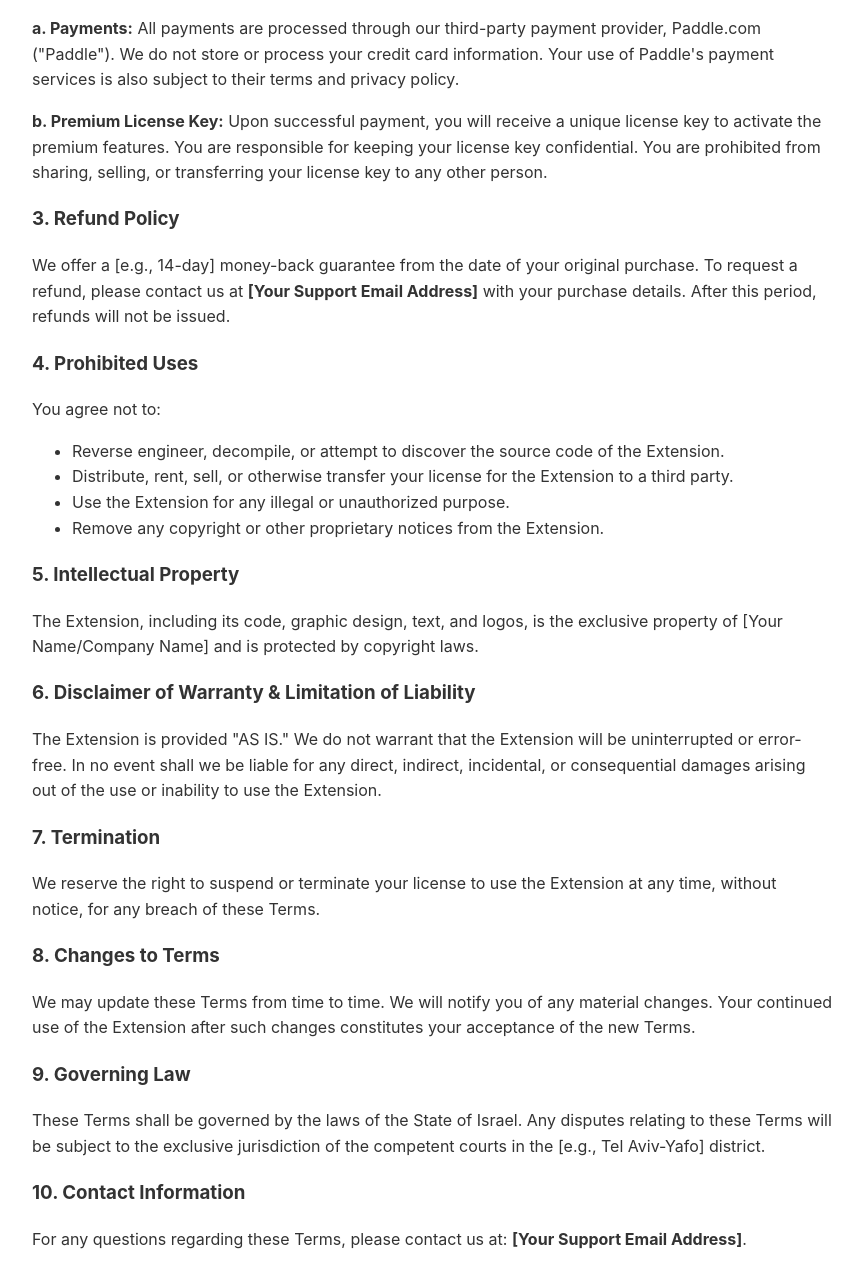
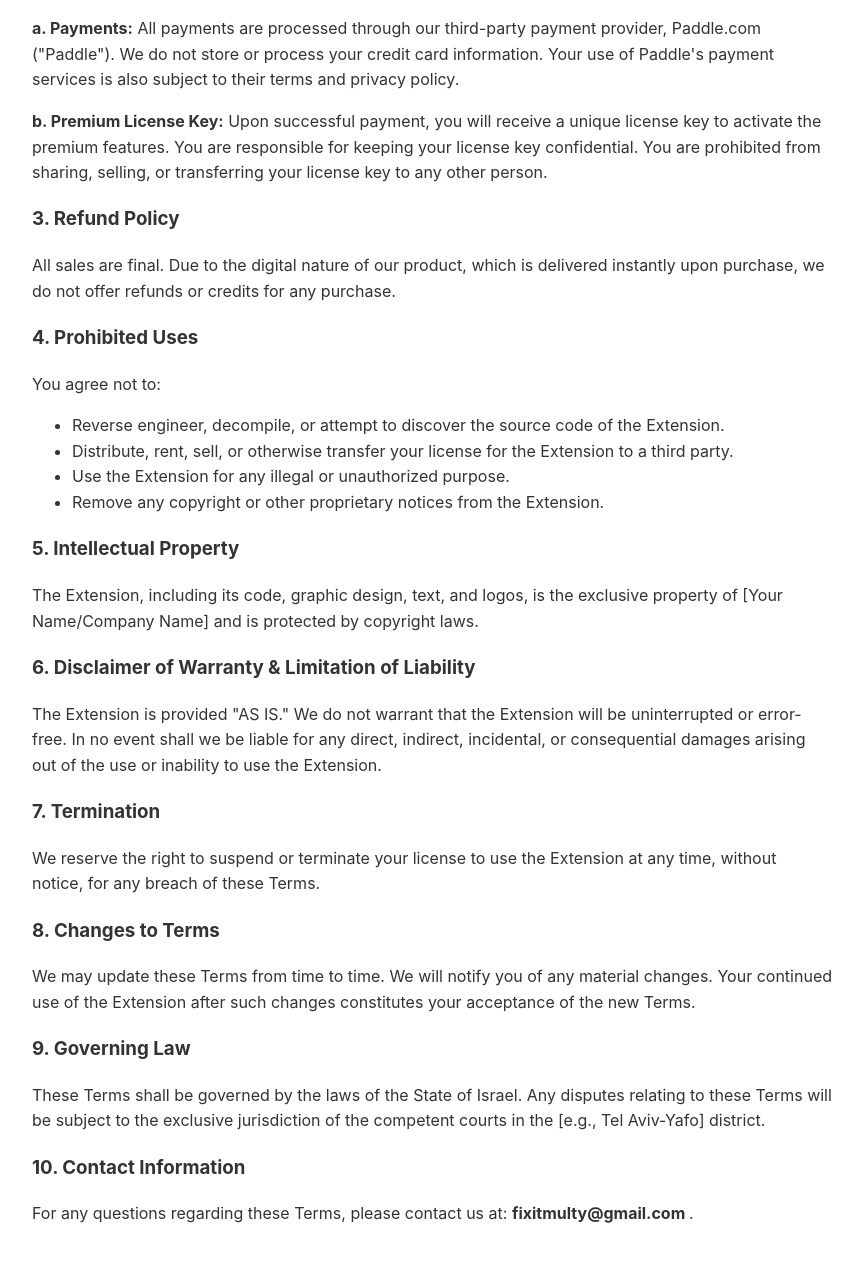
Before and after one commit to razrahima/extension-legal, a plain HTML site: page terms.html in a window 1280 px wide. Shown: the part 468-1756 px from the top of the page, without its empty margins (208-1070 px from the left). After the commit the page ends 1735 px from the top, so only its background shows below. Drawn offline with Linux system fonts and the light colour scheme.

Commit message:
NO REFUND

```diff
--- a/terms.html
+++ b/terms.html
@@ -2,7 +2,7 @@
 <html lang="en">
 <head>
     <meta charset="UTF-8">
-    <title>Terms of Service - [Your Extension Name]</title>
+    <title>Terms of Service - FixIt</title>
     <style>
         body {
             font-family: -apple-system, BlinkMacSystemFont, "Segoe UI", Roboto, Helvetica, Arial, sans-serif;
@@ -23,7 +23,7 @@
 
     <p><strong>Last Updated:</strong> October 11, 2025</p>
 
-    <p>Welcome to FixIt (the "Extension"), developed by [Your Name/Company Name] ("we," "us," or "our").</p>
+    <p>Welcome to FixIt, developed by FixIt.</p>
 
     <p>Your use of the Extension is subject to the following terms and conditions (the "Terms"). By installing or using the Extension, you ("the User") agree to be bound by these Terms. If you do not agree to these Terms, please do not use the Extension.</p>
 
@@ -39,7 +39,7 @@
     </p>
 
     <h3>3. Refund Policy</h3>
-    <p>We offer a [e.g., 14-day] money-back guarantee from the date of your original purchase. To request a refund, please contact us at <strong>[Your Support Email Address]</strong> with your purchase details. After this period, refunds will not be issued.</p>
+    <p>All sales are final. Due to the digital nature of our product, which is delivered instantly upon purchase, we do not offer refunds or credits for any purchase.</p>
 
     <h3>4. Prohibited Uses</h3>
     <p>You agree not to:</p>
@@ -66,7 +66,8 @@
     <p>These Terms shall be governed by the laws of the State of Israel. Any disputes relating to these Terms will be subject to the exclusive jurisdiction of the competent courts in the [e.g., Tel Aviv-Yafo] district.</p>
 
     <h3>10. Contact Information</h3>
-    <p>For any questions regarding these Terms, please contact us at: <strong>[Your Support Email Address]</strong>.</p>
+    <p>For any questions regarding these Terms, please contact us at: <strong>fixitmulty@gmail.com
+</strong>.</p>
 
 </body>
 </html>
```
